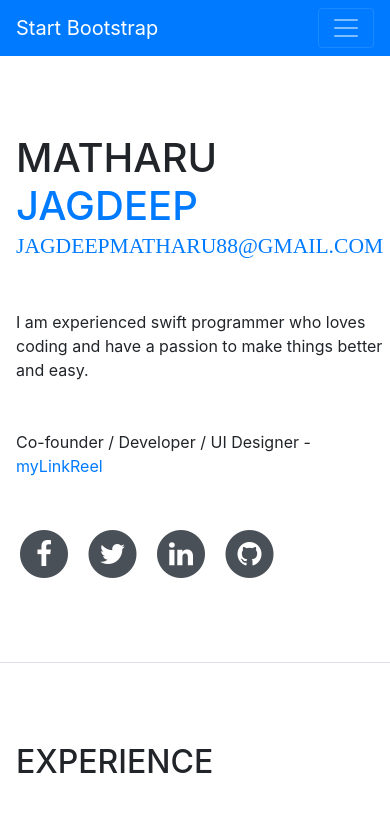
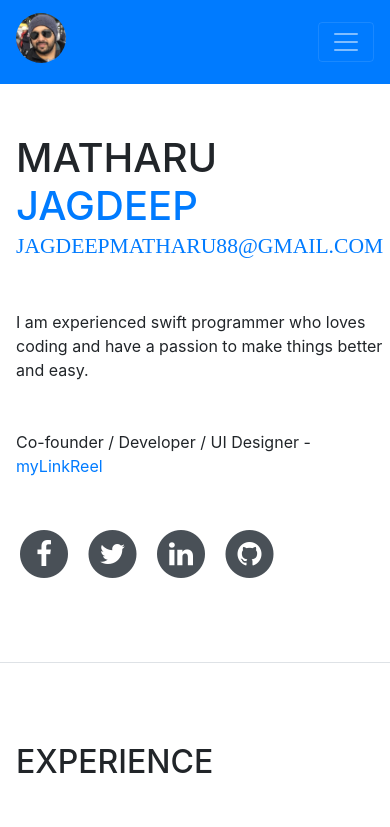
Before and after one commit to JMatharu/jmatharu.github.io, a website with bundled scripts: page index.html in a window 390 px wide. Shown: the top 827 px of the page. Built offline with nearby package versions, Linux system fonts and the light colour scheme; a web font is replaced by a local one.

Commit message:
Adding Image

```diff
--- a/index.html
+++ b/index.html
@@ -29,7 +29,7 @@
 
     <nav class="navbar navbar-expand-lg navbar-dark bg-primary fixed-top" id="sideNav">
       <a class="navbar-brand js-scroll-trigger" href="#page-top">
-        <span class="d-block d-lg-none">Start Bootstrap</span>
+        <span class="d-block d-lg-none"><img class="img-fluid img-profile-small rounded-circle mx-auto mb-2" src="img/profile.jpg" alt="" height="50" width="50"></span>
         <span class="d-none d-lg-block">
           <img class="img-fluid img-profile rounded-circle mx-auto mb-2" src="img/profile.jpg" alt="">
         </span>
```
